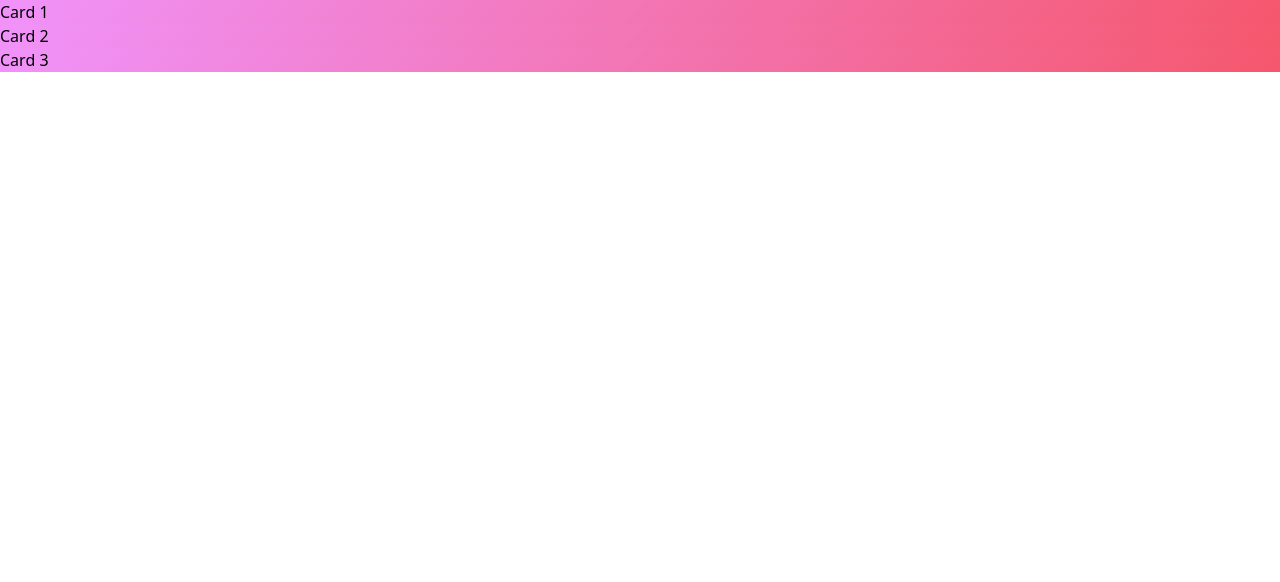
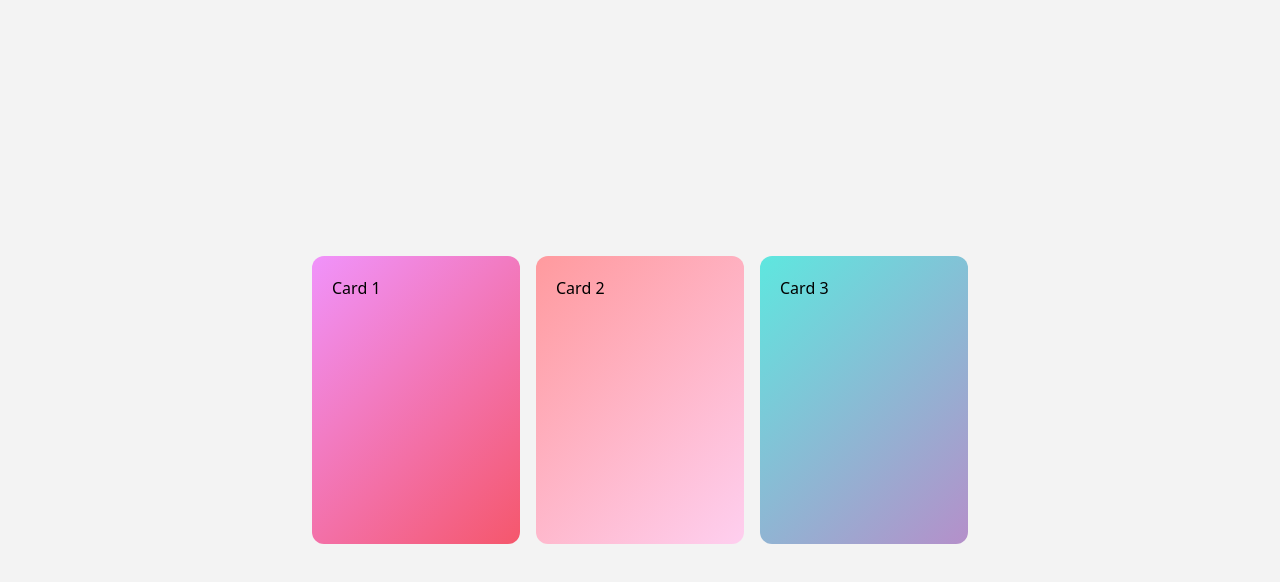
Before and after one commit to G1DY/FramerMotion, a React (Vite) app in the folder FramerMotionProjects/: page / in a window 1280 px wide. Shown: the top 582 px of the page. Built offline with nearby package versions, Linux system fonts and the light colour scheme.

Commit message:
draggable card project

```diff
--- a/FramerMotionProjects/src/DraggableCard/App.tsx
+++ b/FramerMotionProjects/src/DraggableCard/App.tsx
@@ -2,7 +2,7 @@ import DraggableCard from "./DraggableCard";
 
 const App = () => {
   return (
-    <div>
+    <div className="justify-center flex items-center h-[100vh] bg-[#f3f3f3]">
       <DraggableCard
         style={{
           background: "linear-gradient(135deg, #f093fb 0%, #f5576c 100%)",
@@ -12,14 +12,14 @@ const App = () => {
       </DraggableCard>
       <DraggableCard
         style={{
-          background: "linear-gradient(135deg, #f093fb 0%, #f5576c 100%)",
+          background: "linear-gradient(135deg, #ff9a9e 0%, #fecfef 100%)",
         }}
       >
         Card 2
       </DraggableCard>
       <DraggableCard
         style={{
-          background: "linear-gradient(135deg, #f093fb 0%, #f5576c 100%)",
+          background: "linear-gradient(135deg, #5ee7df 0%, #b490ca 99%)",
         }}
       >
         Card 3
--- a/FramerMotionProjects/src/DraggableCard/DraggableCard.tsx
+++ b/FramerMotionProjects/src/DraggableCard/DraggableCard.tsx
@@ -7,6 +7,15 @@ interface componentProps {
 }
 
 const DraggableCard = ({ children, style }: componentProps) => {
-  return <motion.div style={style}>{children}</motion.div>;
+  return (
+    <motion.div
+      className="w-52 h-72 m-2 p-5 rounded-xl "
+      style={style}
+      drag
+      dragConstraints={{ left: -200, right: 200, top: -200, bottom: 200 }}
+    >
+      {children}
+    </motion.div>
+  );
 };
 export default DraggableCard;
```
